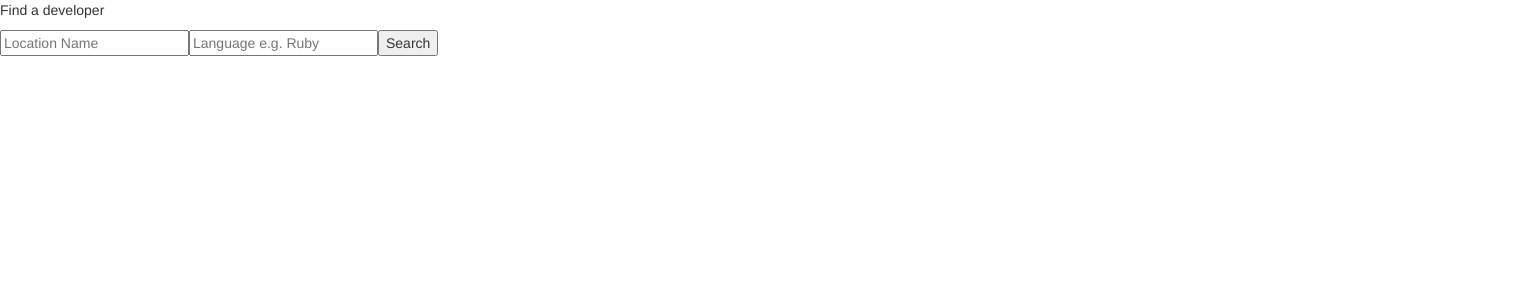
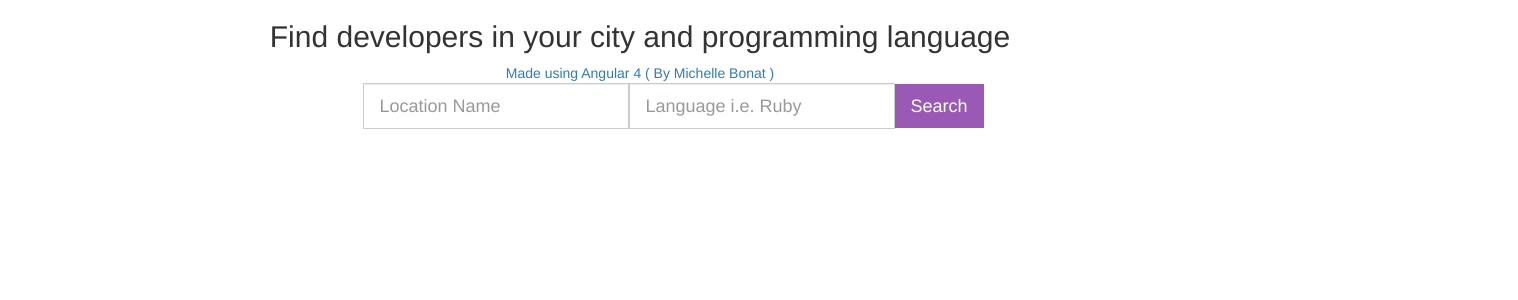
Before and after one commit to michellebonat/angular-find-devs, an Angular app: page / in a window 1280 px wide. Shown: the top 300 px of the page, 1518 px wide, since content can reach past the window. Built offline with nearby package versions, Linux system fonts and the light colour scheme.

Commit message:
Make result clickable and let user see the details of that person

```diff
--- a/src/app/search-users/search-users.component.html
+++ b/src/app/search-users/search-users.component.html
@@ -1,9 +1,57 @@
-<p>
-  Find a developer
-</p>
+<div class="container">
+  <div class="row text-center">
+    <div class="col-md-12">
+      <h2>Find developers in your city and programming language</h2>
+      <a href="http://michellebonat.com" target="_blank">Made using Angular 4 ( By Michelle Bonat )</a>
+    </div>
+  </div>
+  <div class="row">
+    <div class="col-md-12 col-md-offset-3">
+      <div class="form-inline">
+        <input placeholder="Location Name" class="form-control input-lg input" #place (keyup.enter)="search(place.value, language.value); place.value=''; language.value='';" />
+        <input placeholder="Language i.e. Ruby" class="form-control input-lg input" #language (keyup.enter)="search(place.value, language.value); place.value=''; language.value='';" />
+        <button class="btn btn-primary btn-lg" (click)="search(place.value, language.value); place.value=''; language.value='';">Search</button>
+      </div>
+    </div>
+  </div>
+  <div class="row">
+    <p class="text-center" style="padding: 1em; color:red;" *ngIf="error_text">{{ error_text }}</p>
+    <div [ngClass]="{'col-md-9': selected, 'col-md-12': !selected}">
+      <div class="user col-md-2 text-center" *ngFor="let user of results" (click)="getDetails(user.login)">
+        <div class="img_container">
+          <img src="{{user.avatar_url}}" class="img-circle" width="100" height="100">
+        </div>
+        <div class="details_container">
+          <a href="{{user.html_url}}" target="_blank" class="login_name">{{ user.login }}</a>
+        </div>
+      </div>
+    </div>
+    <div *ngIf="results.length && selected" class="col-md-3">
 
-<div>
- <input placeholder="Location Name" #place>
- <input placeholder="Language e.g. Ruby" #language>
- <button (click)="search(place.value, language.value)">Search</button>
+      <div class="box text-center">
+        <img src="{{selectedUser.avatar_url}}" class="img-responsive img-circle">
+        <div class="details">
+          <div *ngIf="selectedUser.name"><a href="{{ selectedUser.html_url }}" target="_blank"><h3>{{ selectedUser.name }} </h3></a></div>
+          <hr>
+          <div *ngIf="selectedUser.email">Email: {{ selectedUser.email }}</div>
+          <hr>
+          <div *ngIf="selectedUser.location">Location: {{ selectedUser.location }}</div>
+          <hr>
+          <div *ngIf="selectedUser.bio">Bio: {{ selectedUser.bio }}</div>
+          <hr>
+          <div *ngIf="selectedUser.updated_at">Last Seen: {{ selectedUser.updated_at | date }}</div>
+          <hr>
+          <div *ngIf="selectedUser.public_repos">Repos: {{ selectedUser.public_repos }}</div>
+          <hr>
+          <div *ngIf="selectedUser.public_gists">Gists: {{ selectedUser.public_gists }}</div>
+          <hr>
+          <div *ngIf="selectedUser.followers">Followers: {{ selectedUser.followers }}</div>
+          <hr>
+          <div *ngIf="selectedUser.created_at">Joined github: {{ selectedUser.created_at | date }}</div>
+          <hr>
+          <button class="btn btn-sm btn-warning" (click)="selected = !selected">Back</button>
+        </div>
+      </div>
+    </div>
+  </div>
 </div>
```
